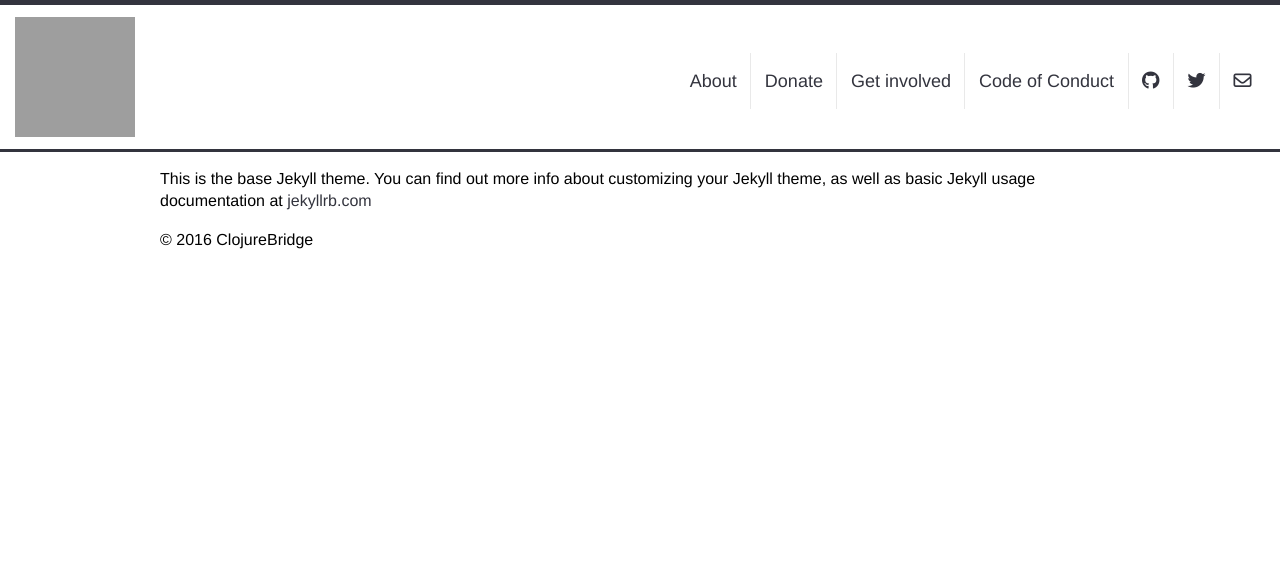
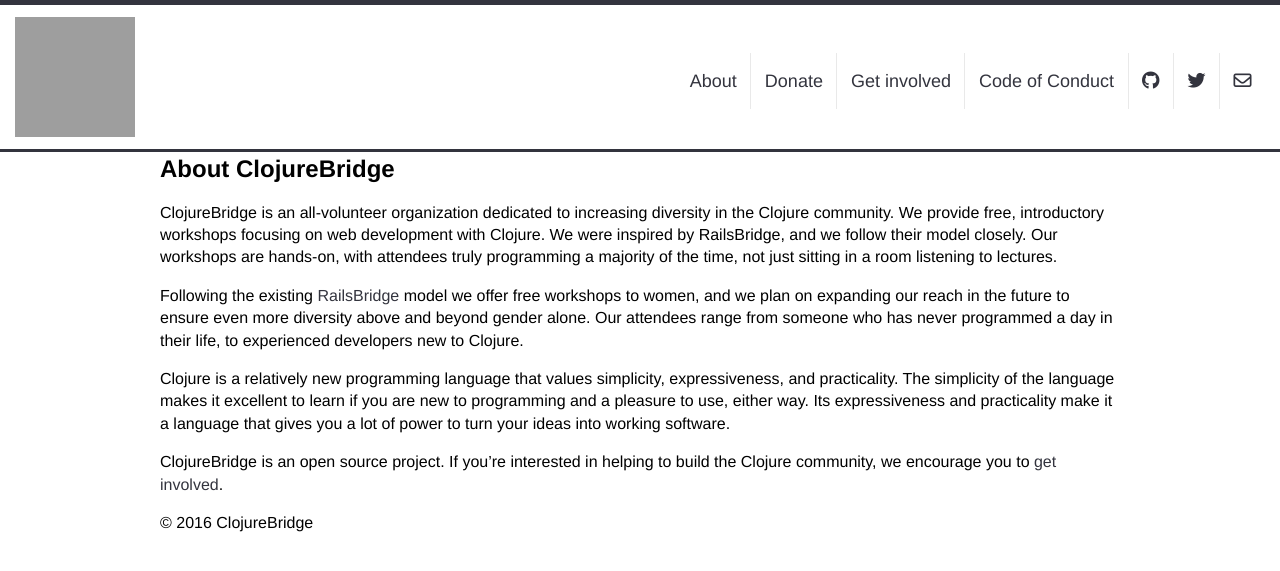
Before and after one commit to ClojureBridge/clojurebridge.github.io, a Jekyll site: the page built from about.md, in a window 1280 px wide. Shown: the top 571 px of the page. Built offline with Jekyll 4.4.1, drawn with Linux system fonts in a browser that asks for light colours; nearby versions of some CDN libraries; grey boxes are pictures that could not be loaded.

Commit message:
Add small improvements

```diff
--- a/about.md
+++ b/about.md
@@ -4,4 +4,12 @@
 permalink: /about/
 ---
 
-This is the base Jekyll theme. You can find out more info about customizing your Jekyll theme, as well as basic Jekyll usage documentation at [jekyllrb.com](http://jekyllrb.com/)
+# About ClojureBridge
+
+ClojureBridge is an all-volunteer organization dedicated to increasing diversity in the Clojure community. We provide free, introductory workshops focusing on web development with Clojure. We were inspired by RailsBridge, and we follow their model closely. Our workshops are hands-on, with attendees truly programming a majority of the time, not just sitting in a room listening to lectures.
+
+Following the existing [RailsBridge](http://railsbridge.org/) model we offer free workshops to women, and we plan on expanding our reach in the future to ensure even more diversity above and beyond gender alone. Our attendees range from someone who has never programmed a day in their life, to experienced developers new to Clojure.
+
+Clojure is a relatively new programming language that values simplicity, expressiveness, and practicality. The simplicity of the language makes it excellent to learn if you are new to programming and a pleasure to use, either way. Its expressiveness and practicality make it a language that gives you a lot of power to turn your ideas into working software.
+
+ClojureBridge is an open source project. If you're interested in helping to build the Clojure community, we encourage you to [get involved](http://www.clojurebridge.org/donate).
```
Also changed, not shown: _layouts/post.html (+9 -6 lines), get-involved.md (+2 -0 lines), 5 other files.
